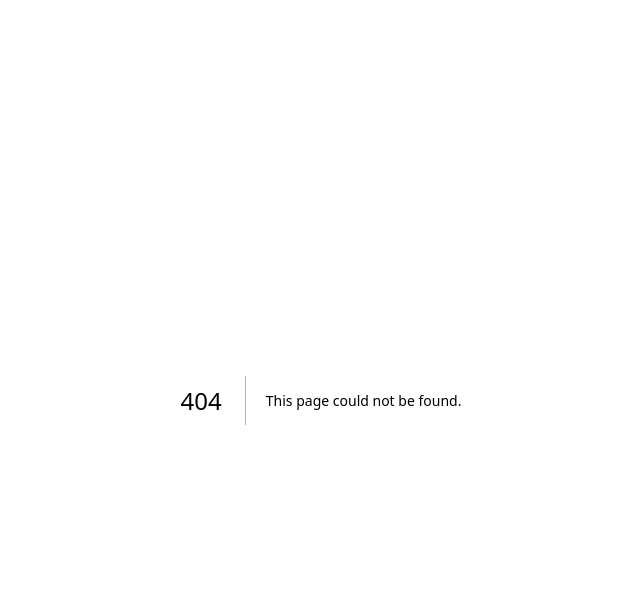
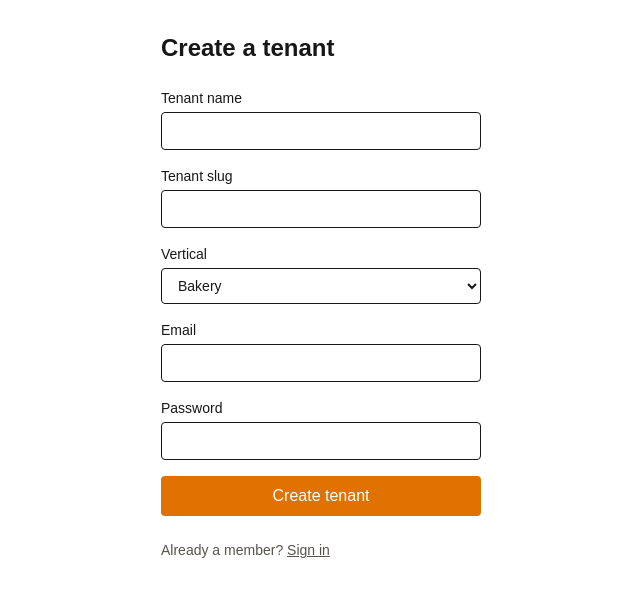
Before and after one commit to Whyme-Labs/bakerysense, a Next.js app in the folder bakerysense-web/: page /signup in a window 1280 px wide. Before the commit this address had no page. Shown: the top 596 px of the page, without its empty margins (319-959 px from the left). Built offline with nearby package versions, Linux system fonts and the light colour scheme.

Commit message:
feat(web): /signin and /signup pages with form + client redirect

```diff
--- /dev/null
+++ b/bakerysense-web/src/app/signin/page.tsx
@@ -0,0 +1,62 @@
+"use client";
+import { useState } from "react";
+import { useRouter, useSearchParams } from "next/navigation";
+
+export default function SigninPage() {
+	const router = useRouter();
+	const params = useSearchParams();
+	const [email, setEmail] = useState("");
+	const [password, setPassword] = useState("");
+	const [tenantSlug, setTenantSlug] = useState("");
+	const [error, setError] = useState<string | null>(null);
+	const [pending, setPending] = useState(false);
+
+	async function onSubmit(e: React.FormEvent) {
+		e.preventDefault();
+		setPending(true);
+		setError(null);
+		try {
+			const res = await fetch("/api/auth/signin", {
+				method: "POST",
+				headers: { "content-type": "application/json" },
+				body: JSON.stringify({ email, password, tenantSlug }),
+			});
+			if (!res.ok) {
+				const body = (await res.json().catch(() => ({}))) as { error?: string };
+				throw new Error(body.error ?? `HTTP ${res.status}`);
+			}
+			router.push(params.get("next") ?? `/t/${tenantSlug}/dashboard`);
+		} catch (e) {
+			setError((e as Error).message);
+		} finally {
+			setPending(false);
+		}
+	}
+
+	return (
+		<main className="mx-auto max-w-sm p-8">
+			<h1 className="mb-6 text-2xl font-semibold">Sign in to BakerySense</h1>
+			<form onSubmit={onSubmit} className="space-y-4">
+				<label className="block text-sm">
+					Tenant slug
+					<input data-testid="signin-tenant" value={tenantSlug} onChange={(e) => setTenantSlug(e.target.value)} required pattern="[a-z0-9-]{1,40}" className="mt-1 block w-full rounded border px-3 py-2" />
+				</label>
+				<label className="block text-sm">
+					Email
+					<input data-testid="signin-email" type="email" value={email} onChange={(e) => setEmail(e.target.value)} required className="mt-1 block w-full rounded border px-3 py-2" />
+				</label>
+				<label className="block text-sm">
+					Password
+					<input data-testid="signin-password" type="password" value={password} onChange={(e) => setPassword(e.target.value)} required minLength={12} className="mt-1 block w-full rounded border px-3 py-2" />
+				</label>
+				{error && <p data-testid="signin-error" className="text-sm text-red-600">{error}</p>}
+				<button data-testid="signin-submit" disabled={pending} className="w-full rounded bg-amber-600 px-4 py-2 text-white disabled:opacity-50">
+					{pending ? "Signing in…" : "Sign in"}
+				</button>
+			</form>
+			<p className="mt-6 text-sm text-stone-600">
+				No account? <a className="underline" href="/signup">Create a tenant</a>
+			</p>
+		</main>
+	);
+}
--- /dev/null
+++ b/bakerysense-web/src/app/signup/page.tsx
@@ -0,0 +1,59 @@
+"use client";
+import { useState } from "react";
+import { useRouter } from "next/navigation";
+
+export default function SignupPage() {
+	const router = useRouter();
+	const [form, setForm] = useState({ email: "", password: "", tenantName: "", tenantSlug: "", vertical: "bakery" as const });
+	const [error, setError] = useState<string | null>(null);
+	const [pending, setPending] = useState(false);
+
+	function set<K extends keyof typeof form>(k: K, v: (typeof form)[K]) { setForm({ ...form, [k]: v }); }
+
+	async function onSubmit(e: React.FormEvent) {
+		e.preventDefault();
+		setPending(true); setError(null);
+		try {
+			const res = await fetch("/api/auth/signup", {
+				method: "POST", headers: { "content-type": "application/json" },
+				body: JSON.stringify(form),
+			});
+			if (!res.ok) { const b = (await res.json().catch(() => ({}))) as { error?: string }; throw new Error(b.error ?? `HTTP ${res.status}`); }
+			router.push(`/t/${form.tenantSlug}/dashboard`);
+		} catch (e) { setError((e as Error).message); } finally { setPending(false); }
+	}
+
+	return (
+		<main className="mx-auto max-w-sm p-8">
+			<h1 className="mb-6 text-2xl font-semibold">Create a tenant</h1>
+			<form onSubmit={onSubmit} className="space-y-4">
+				<label className="block text-sm">Tenant name
+					<input data-testid="signup-tenant-name" value={form.tenantName} onChange={(e) => set("tenantName", e.target.value)} required minLength={1} className="mt-1 block w-full rounded border px-3 py-2" />
+				</label>
+				<label className="block text-sm">Tenant slug
+					<input data-testid="signup-tenant-slug" value={form.tenantSlug} onChange={(e) => set("tenantSlug", e.target.value)} required pattern="[a-z0-9-]{1,40}" className="mt-1 block w-full rounded border px-3 py-2" />
+				</label>
+				<label className="block text-sm">Vertical
+					<select data-testid="signup-vertical" value={form.vertical} onChange={(e) => set("vertical", e.target.value as typeof form.vertical)} className="mt-1 block w-full rounded border px-3 py-2">
+						<option value="bakery">Bakery</option>
+						<option value="grocery">Grocery</option>
+						<option value="pharmacy">Pharmacy</option>
+						<option value="retail">Retail</option>
+						<option value="other">Other</option>
+					</select>
+				</label>
+				<label className="block text-sm">Email
+					<input data-testid="signup-email" type="email" value={form.email} onChange={(e) => set("email", e.target.value)} required className="mt-1 block w-full rounded border px-3 py-2" />
+				</label>
+				<label className="block text-sm">Password
+					<input data-testid="signup-password" type="password" value={form.password} onChange={(e) => set("password", e.target.value)} required minLength={12} className="mt-1 block w-full rounded border px-3 py-2" />
+				</label>
+				{error && <p data-testid="signup-error" className="text-sm text-red-600">{error}</p>}
+				<button data-testid="signup-submit" disabled={pending} className="w-full rounded bg-amber-600 px-4 py-2 text-white disabled:opacity-50">
+					{pending ? "Creating…" : "Create tenant"}
+				</button>
+			</form>
+			<p className="mt-6 text-sm text-stone-600">Already a member? <a className="underline" href="/signin">Sign in</a></p>
+		</main>
+	);
+}
```
